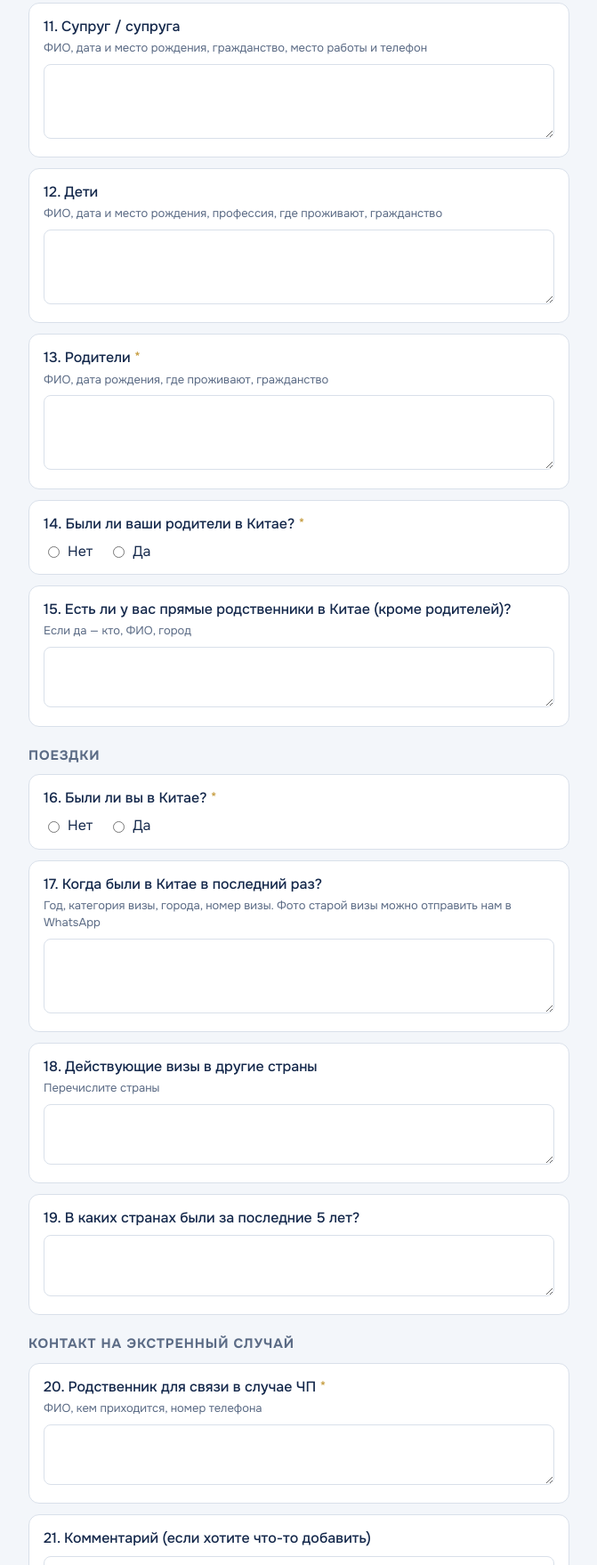
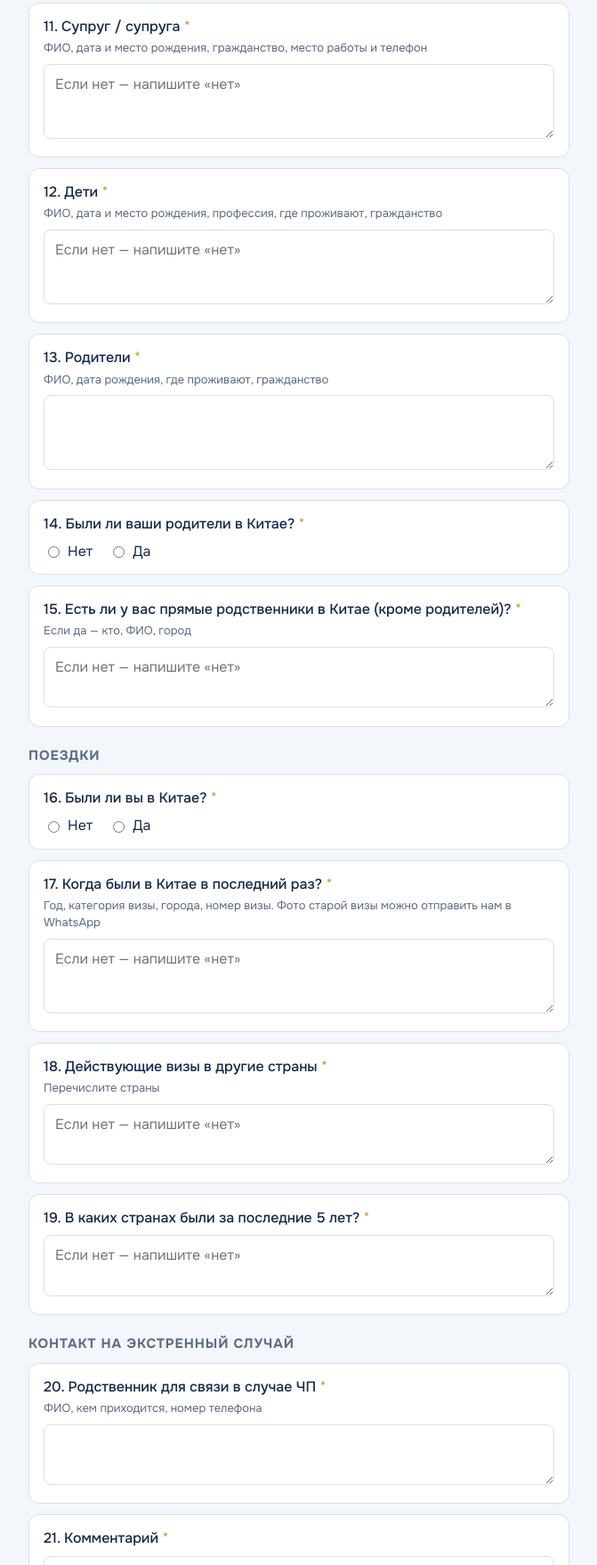
Before and after one commit to mederkyzmat-del/kyzmat-anketa-kitay, a plain HTML site: page index.html in a window 1280 px wide. Shown: the part 1901-3660 px from the top of the page at 89% size, without its empty margins (304-975 px from the left). Drawn offline with Linux system fonts and the light colour scheme.

Commit message:
Анкета: все вопросы обязательные, номер +996 222 222 996

```diff
--- a/index.html
+++ b/index.html
@@ -59,7 +59,7 @@ footer{text-align:center;color:var(--mute);font-size:13px;padding:20px 16px 32px
     <div class="q"><label>6. Место выдачи загранпаспорта <span class="req">*</span></label><input type="text" name="6. Место выдачи загранпаспорта" required></div>
     <div class="q"><label>7. Был ли у вас потерян или украден паспорт? <span class="req">*</span></label>
       <div class="radios"><label><input type="radio" name="7. Паспорт терялся/украден" value="Нет" required> Нет</label><label><input type="radio" name="7. Паспорт терялся/украден" value="Да"> Да</label></div>
-      <textarea name="7а. Если да — когда и где" placeholder="Если да — когда и где" style="margin-top:8px;min-height:56px"></textarea></div>
+      <textarea name="7а. Если да — когда и где" required placeholder="Если да — когда и где. Если нет — напишите «нет»" style="margin-top:8px;min-height:56px"></textarea></div>
 
     <h2>Работа и учёба</h2>
     <div class="q"><label>8. Место работы <span class="req">*</span></label><small>Опыт работы, полный адрес с контактами, ФИО и телефон руководителя</small><textarea name="8. Место работы" required></textarea></div>
@@ -67,27 +67,27 @@ footer{text-align:center;color:var(--mute);font-size:13px;padding:20px 16px 32px
 
     <h2>Семья</h2>
     <div class="q"><label>10. Адрес проживания семьи <span class="req">*</span></label><small>Страна, область, город, улица, дом, квартира, мобильный телефон</small><textarea name="10. Адрес проживания семьи" required></textarea></div>
-    <div class="q"><label>11. Супруг / супруга</label><small>ФИО, дата и место рождения, гражданство, место работы и телефон</small><textarea name="11. Супруг(а)"></textarea></div>
-    <div class="q"><label>12. Дети</label><small>ФИО, дата и место рождения, профессия, где проживают, гражданство</small><textarea name="12. Дети"></textarea></div>
+    <div class="q"><label>11. Супруг / супруга <span class="req">*</span></label><small>ФИО, дата и место рождения, гражданство, место работы и телефон</small><textarea name="11. Супруг(а)" required placeholder="Если нет — напишите «нет»"></textarea></div>
+    <div class="q"><label>12. Дети <span class="req">*</span></label><small>ФИО, дата и место рождения, профессия, где проживают, гражданство</small><textarea name="12. Дети" required placeholder="Если нет — напишите «нет»"></textarea></div>
     <div class="q"><label>13. Родители <span class="req">*</span></label><small>ФИО, дата рождения, где проживают, гражданство</small><textarea name="13. Родители" required></textarea></div>
     <div class="q"><label>14. Были ли ваши родители в Китае? <span class="req">*</span></label>
       <div class="radios"><label><input type="radio" name="14. Родители были в Китае" value="Нет" required> Нет</label><label><input type="radio" name="14. Родители были в Китае" value="Да"> Да</label></div></div>
-    <div class="q"><label>15. Есть ли у вас прямые родственники в Китае (кроме родителей)?</label><small>Если да — кто, ФИО, город</small><textarea name="15. Родственники в Китае" style="min-height:56px"></textarea></div>
+    <div class="q"><label>15. Есть ли у вас прямые родственники в Китае (кроме родителей)? <span class="req">*</span></label><small>Если да — кто, ФИО, город</small><textarea name="15. Родственники в Китае" required placeholder="Если нет — напишите «нет»" style="min-height:56px"></textarea></div>
 
     <h2>Поездки</h2>
     <div class="q"><label>16. Были ли вы в Китае? <span class="req">*</span></label>
       <div class="radios"><label><input type="radio" name="16. Был(а) в Китае" value="Нет" required> Нет</label><label><input type="radio" name="16. Был(а) в Китае" value="Да"> Да</label></div></div>
-    <div class="q"><label>17. Когда были в Китае в последний раз?</label><small>Год, категория визы, города, номер визы. Фото старой визы можно отправить нам в WhatsApp</small><textarea name="17. Последняя поездка в Китай"></textarea></div>
-    <div class="q"><label>18. Действующие визы в другие страны</label><small>Перечислите страны</small><textarea name="18. Действующие визы" style="min-height:56px"></textarea></div>
-    <div class="q"><label>19. В каких странах были за последние 5 лет?</label><textarea name="19. Страны за 5 лет" style="min-height:56px"></textarea></div>
+    <div class="q"><label>17. Когда были в Китае в последний раз? <span class="req">*</span></label><small>Год, категория визы, города, номер визы. Фото старой визы можно отправить нам в WhatsApp</small><textarea name="17. Последняя поездка в Китай" required placeholder="Если нет — напишите «нет»"></textarea></div>
+    <div class="q"><label>18. Действующие визы в другие страны <span class="req">*</span></label><small>Перечислите страны</small><textarea name="18. Действующие визы" required placeholder="Если нет — напишите «нет»" style="min-height:56px"></textarea></div>
+    <div class="q"><label>19. В каких странах были за последние 5 лет? <span class="req">*</span></label><textarea name="19. Страны за 5 лет" required placeholder="Если нет — напишите «нет»" style="min-height:56px"></textarea></div>
 
     <h2>Контакт на экстренный случай</h2>
     <div class="q"><label>20. Родственник для связи в случае ЧП <span class="req">*</span></label><small>ФИО, кем приходится, номер телефона</small><textarea name="20. Контакт ЧП" required style="min-height:56px"></textarea></div>
-    <div class="q"><label>21. Комментарий (если хотите что-то добавить)</label><textarea name="21. Комментарий" style="min-height:56px"></textarea></div>
+    <div class="q"><label>21. Комментарий <span class="req">*</span></label><textarea name="21. Комментарий" required placeholder="Если нет — напишите «нет»" style="min-height:56px"></textarea></div>
 
     <button type="submit">Отправить анкету</button>
   </form>
 </main>
-<footer>Kyzmat Travel · Бишкек, ул. Исанова 79, БЦ «79», офис 101<br>+996 555 555 372 · +996 224 222 222 (WhatsApp)</footer>
+<footer>Kyzmat Travel · Бишкек, ул. Исанова 79, БЦ «79», офис 101<br>Вопросы по анкете: +996 222 222 996 (WhatsApp)</footer>
 </body>
 </html>
```
Also changed, not shown: spasibo.html (+1 -1 lines).
